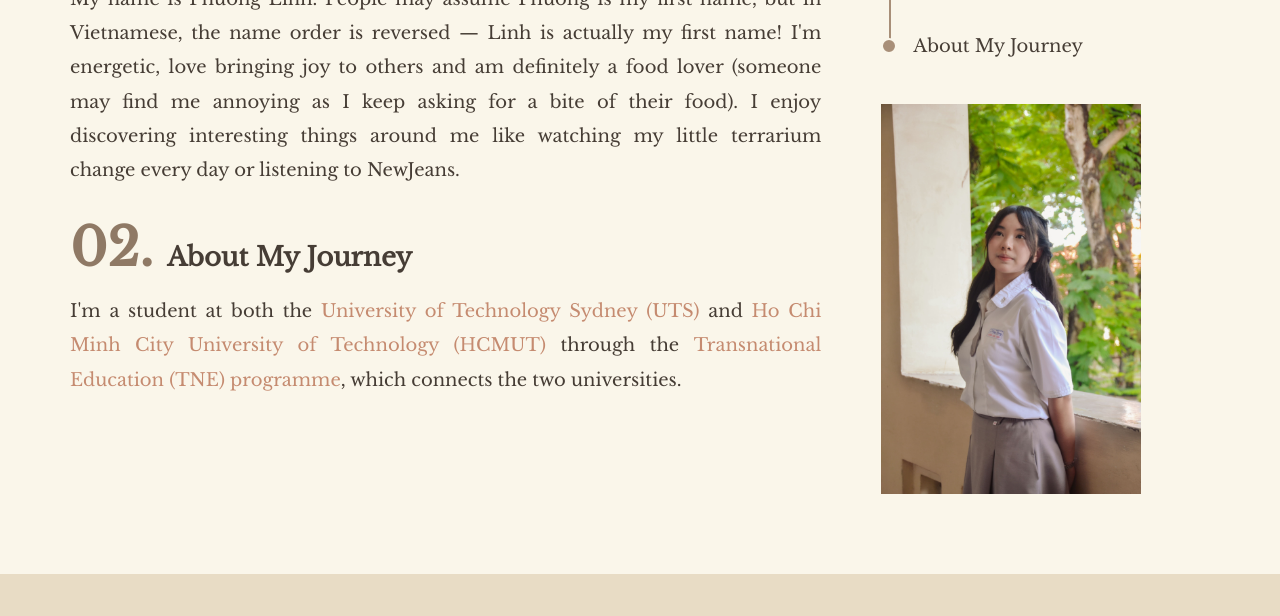
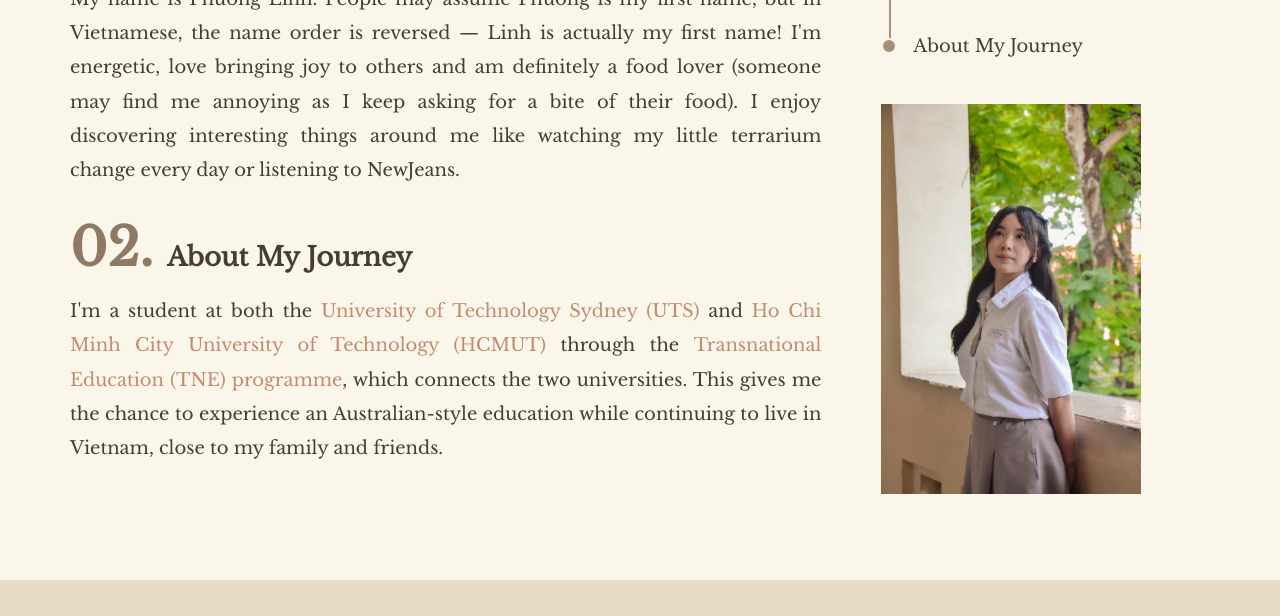
Before and after one commit to munmermong/journey-of-linh, a plain HTML site: page index.html in a window 1280 px wide. Shown: the part 600-1216 px from the top of the page. Drawn offline with Linux system fonts and the light colour scheme.

Commit message:
Update index.html

```diff
--- a/index.html
+++ b/index.html
@@ -68,7 +68,7 @@
           <strong class="school-hcmut">Ho Chi Minh City University of Technology (HCMUT)</strong>
           through the
           <strong class="school-tne">Transnational Education (TNE) programme</strong>,
-          which connects the two universities.
+          which connects the two universities. This gives me the chance to experience an Australian-style education while continuing to live in Vietnam, close to my family and friends.
         </p>
 
       </section>
```
